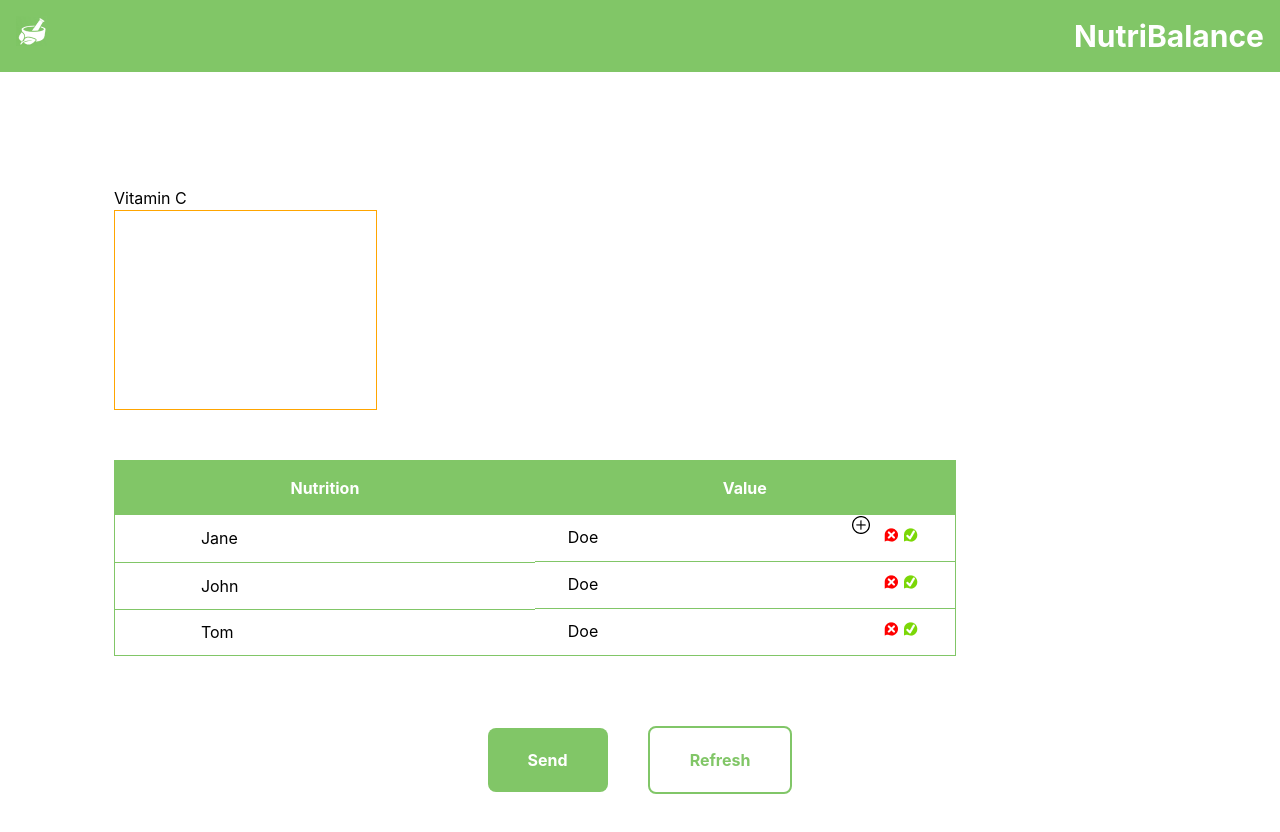
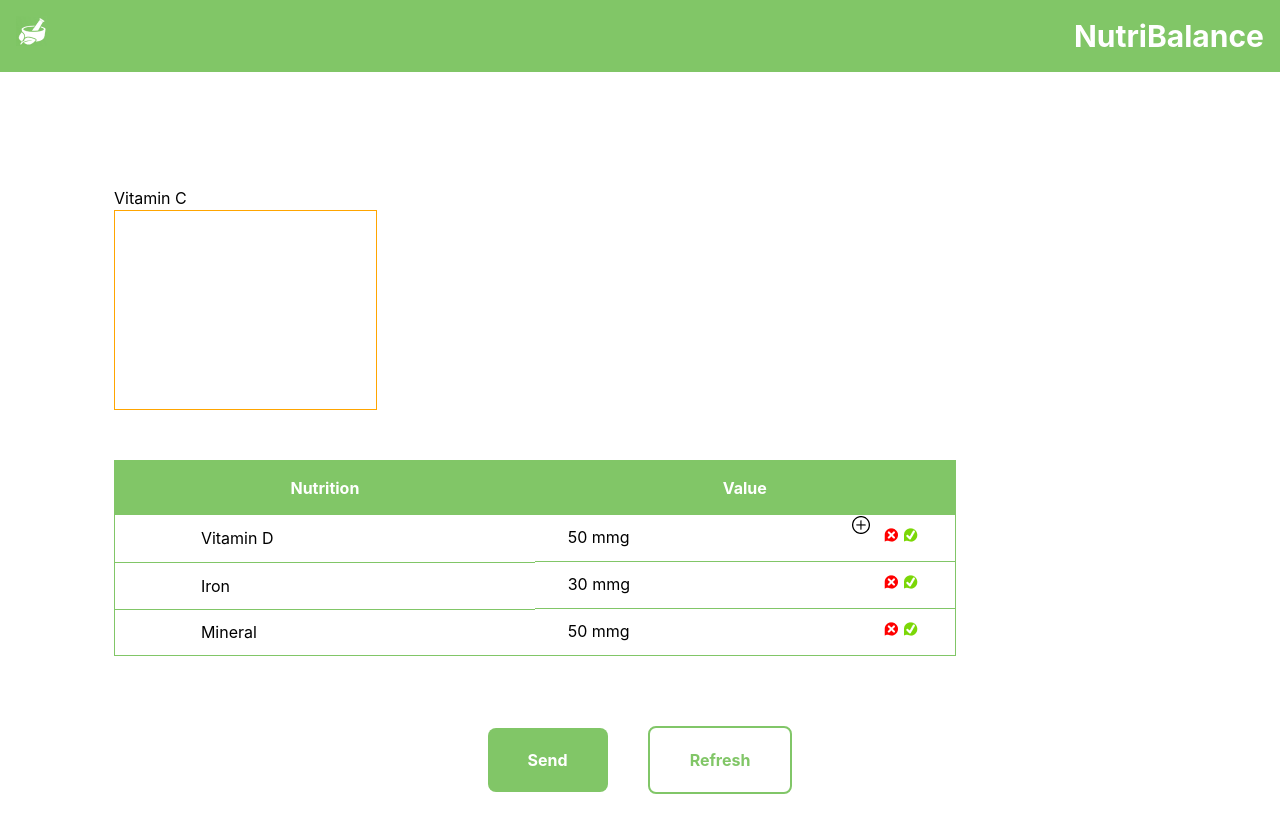
Before and after one commit to kckoh/vdm-hackathon-NutriBalance, a React (Create React App) app in the folder frontend/: page /submit in a window 1280 px wide. Shown: the top 832 px of the page. Built offline with nearby package versions, Linux system fonts and the light colour scheme.

Commit message:
feat: finish Table

```diff
--- a/frontend/src/Components/Table/index.js
+++ b/frontend/src/Components/Table/index.js
@@ -2,42 +2,41 @@ import {useState} from 'react';
 
 const data = [
     {
-      Nutrition: "Jane",
-      Value: "Doe",
-      id: 13,
-      gender: "Female",
+      Nutrition: "Vitamin D",
+      Value: "50 mmg"
     },
     {
-      Nutrition: "John",
-      Value: "Doe",
-      id: 43,
-      gender: "Male",
+      Nutrition:  "Iron",
+      Value: "30 mmg"
     },
     {
-      Nutrition: "Tom",
-      Value: "Doe",
-      id: 89,
-      gender: "Male",
+      Nutrition: "Mineral",
+      Value : "50 mmg"
     },
   ];
 
   function Table() {
 
     const [dataArray, setDataArray] = useState(data);
+    const fixDataFormat = () => {
+      let newDataArray;
+      const newData = [...dataArray];
+      newData.forEach((item, index) => {
+        // newDataArray.push({item.Nutrition : item.Value})
+      });
 
+    }
+    fixDataFormat();
     const addRow = () => {
       setDataArray([...dataArray, {Nutrition: '', Value: ''}]);
     }
 
     const correctInput = (e, name, type) => {
       const newData = [...dataArray];
-
-
       const index = newData.findIndex(item => type === 'Nutrition' ? item.Nutrition === name : item.Value === name);
       if(index !== -1) {
         newData[index][type] = e.target.value;
         setDataArray(newData);
-
       }
     }
 
@@ -48,8 +47,8 @@ const data = [
         newData.splice(deleteItem, 1);
         setDataArray(newData);
       }
+      console.log(newData);
     }
-
 
 
     return (
```
